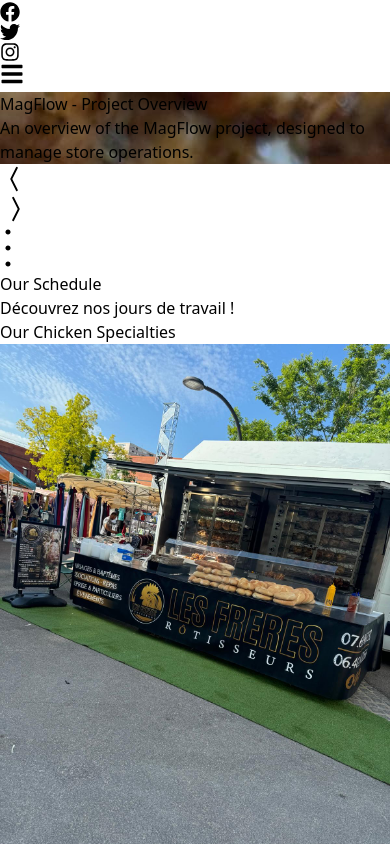
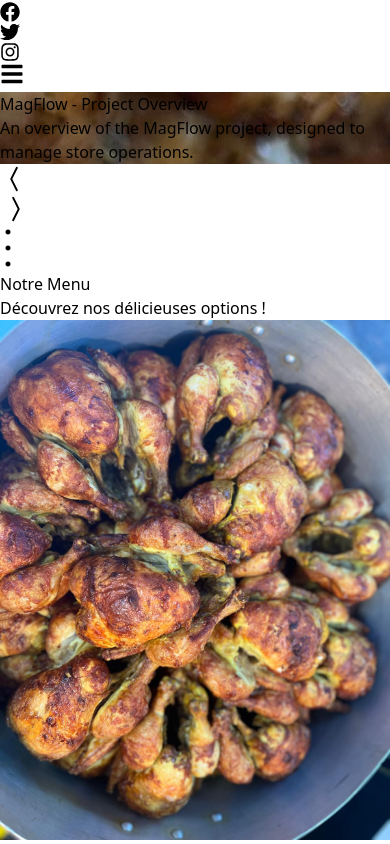
Before and after one commit to Waelalg/les_freres_rotisseurs, a React (Create React App) app: page / in a window 390 px wide. Shown: the part 1156-2000 px from the top of the page. Built offline with nearby package versions, Linux system fonts and the light colour scheme.

Commit message:
menu section added

```diff
--- a/src/components/Footer.jsx
+++ b/src/components/Footer.jsx
@@ -1,5 +1,5 @@
 import React from 'react';
-import { FaFacebook, FaTwitter, FaLinkedin, FaInstagram } from 'react-icons/fa';
+import { FaFacebook, FaTwitter, FaInstagram } from 'react-icons/fa';
 
 const Footer = () => {
   return (
--- /dev/null
+++ b/src/components/Menu.jsx
@@ -0,0 +1,92 @@
+import React from 'react'
+import MenuItemCard from './MenuCard'
+import img1 from "../assets/galeri/88f3f9e0-5a02-4c66-a4c7-7d1f752b5369.jpg"
+import img2 from "../assets/galeri/IMG_8149.jpeg"
+
+const Menu = () => {
+  const menuItems = [
+    {
+      id: 1,
+      name: "Mex Burger",
+      image: img1,
+      price: 11.20,
+      rating: 4.5
+    },
+    {
+      id: 2,
+      name: "Classic Burger",
+      image: img2,
+      price: 10.99,
+      rating: 4.0
+    },
+    {
+      id: 3,
+      name: "Veggie Burger",
+      image: img2,
+      price: 12.50,
+      rating: 4.2
+    },
+    {
+      id: 4,
+      name: "Chicken Burger",
+      image: img1,
+      price: 11.99,
+      rating: 4.3
+    },
+    {
+      id: 4,
+      name: "Chicken Burger",
+      image: img1,
+      price: 11.99,
+      rating: 4.3
+    },
+    {
+      id: 4,
+      name: "Chicken Burger",
+      image: img2,
+      price: 11.99,
+      rating: 4.3
+    },
+    {
+      id: 4,
+      name: "Chicken Burger",
+      image: img1,
+      price: 11.99,
+      rating: 4.3
+    },
+    {
+      id: 4,
+      name: "Chicken Burger",
+      image: img2,
+      price: 11.99,
+      rating: 4.3
+    },
+    {
+      id: 4,
+      name: "Chicken Burger",
+      image: img1,
+      price: 11.99,
+      rating: 4.3
+    },
+    {
+      id: 4,
+      name: "Chicken Burger",
+      image: img2,
+      price: 11.99,
+      rating: 4.3
+    }
+  ]
+
+  return (
+
+
+        <div className="grid grid-cols-1 sm:grid-cols-2 lg:grid-cols-4 gap-6">
+          {menuItems.map(item => (
+            <MenuItemCard key={item.id} item={item} />
+          ))}
+        </div>
+
+  )
+}
+
+export default Menu
--- /dev/null
+++ b/src/components/MenuCard.jsx
@@ -0,0 +1,29 @@
+import React from 'react'
+
+const MenuItemCard = ({ item }) => {
+  return (
+    <div className="relative w-64 rounded-xl overflow-hidden border-1 border-orange-200 shadow-md hover:shadow-lg transition-shadow duration-300 bg-white">
+      {/* Main content */}
+      <div className="p-4">
+        {/* Image */}
+        <img
+          src={item.image}
+          alt={item.name}
+          className="w-full h-40 object-cover rounded-lg mb-4"
+        />
+
+        {/* Name */}
+        <h3 className="text-lg font-semibold text-center mb-2 text-orange-800">
+          {item.name}
+        </h3>
+
+        {/* Price */}
+        <div className="text-center text-xl font-bold mb-4 text-orange-600">
+          ${item.price.toFixed(2)}
+        </div>
+      </div>
+    </div>
+  )
+}
+
+export default MenuItemCard
--- a/src/pages/home/Home.jsx
+++ b/src/pages/home/Home.jsx
@@ -2,7 +2,7 @@ import React from 'react';
 import Navbar from '../../components/Navbar.jsx';
 import Swiper from '../../components/Swiper.jsx';
 import DaysWithCards from '../../components/Cards.jsx';
-
+import Menu from '../../components/Menu.jsx';
 
 const Home = () => {
   return (
@@ -10,6 +10,27 @@ const Home = () => {
       <Navbar />
       <Swiper />
 
+      {/* Notre Menu Section */}
+      <div className=" py-16">
+        <div className="container mx-auto px-4">
+          <div className="mb-10 flex flex-col items-center space-y-4">
+            <h1 className="text-center text-3xl sm:text-4xl font-bold text-black">
+              Notre <span className="text-yellow-500">Menu</span>
+            </h1>
+            <p className="text-gray-600 text-base sm:text-lg text-center max-w-2xl">
+              Découvrez nos délicieuses options !
+            </p>
+            <div className="w-24 h-1 bg-gradient-to-r from-yellow-500 to-orange-500 rounded-full"></div>
+          </div>
+          <div className="bg-amber-50 rounded-xl p-8 ">
+            <div className='w-[90%] m -auto'>
+            <Menu />
+            </div>
+          </div>
+        </div>
+      </div>
+
+      {/* Schedule Section */}
       <div className="my-10 flex flex-col items-center space-y-4">
         <h1 className="text-center text-3xl sm:text-4xl font-bold text-black">
           Our <span className="text-yellow-500">Schedule</span>
@@ -20,7 +41,7 @@ const Home = () => {
         <div className="w-24 h-1 bg-gradient-to-r from-yellow-500 to-orange-500 rounded-full"></div>
       </div>
       <div className='w-[90%] m-auto'>
-      <DaysWithCards/>
+        <DaysWithCards />
       </div>
     </div>
   );
```
Lines whose indentation alone changed are shown as unchanged.
